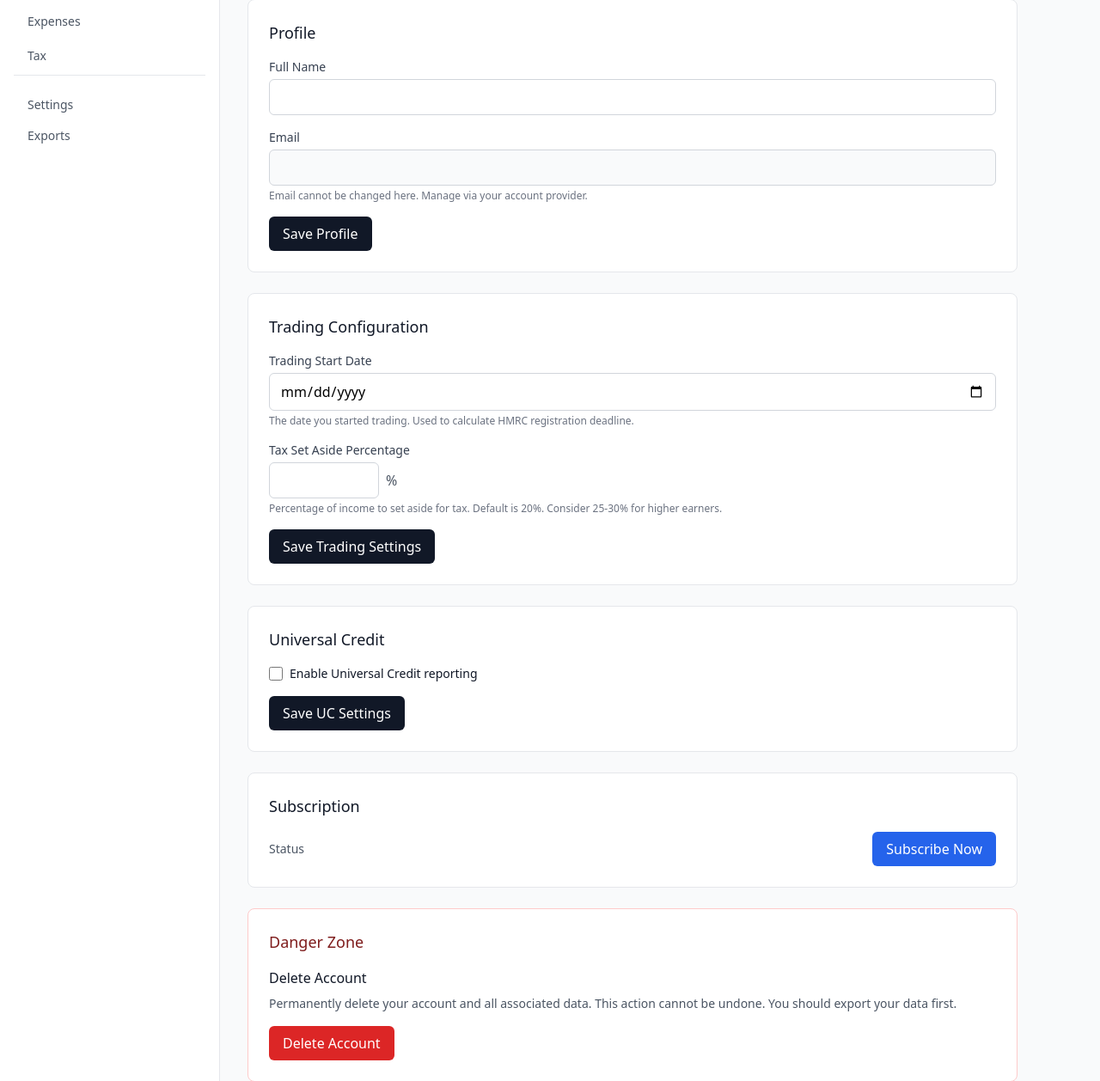
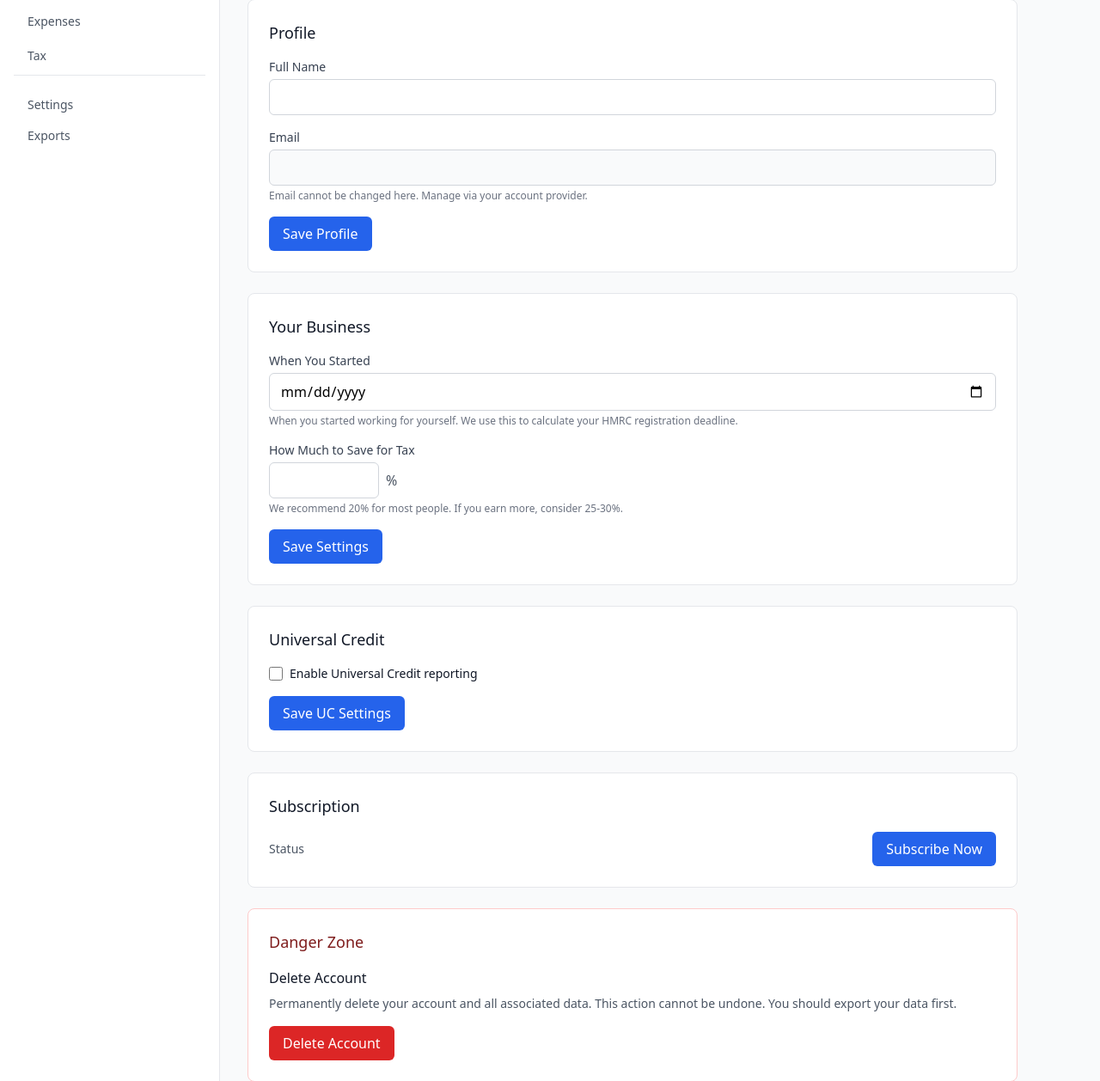
Before and after one commit to LewF-Dev/tax-manager, a Python web app: template backend/app/templates/settings.html in a window 1280 px wide. Shown: the part 154-1412 px from the top of the page at 86% size. Run offline with Jinja, Linux system fonts and the light colour scheme; the template is opened without the code that fills it, so the values that code supplies are empty; some libraries are stand-ins or nearby versions.

Commit message:
Simplify language across income, expenses, tax, and settings pages
- Income: 'Income' → 'Money In', add blue button color
- Expenses: Add green button color and hover effects
- Tax: Simplify all headings and explanations
  - 'Tax Summary' → 'Your Tax'
  - 'Income & Expenses' → 'Your Money'
  - 'Net Profit' → 'What You Keep'
  - 'Estimated Tax' → 'Tax Bill Estimate'
  - 'Tax to Set Aside' → 'Money Saved for Tax'
- Settings: Simplify business configuration language
  - 'Trading Configuration' → 'Your Business'
  - 'Trading Start Date' → 'When You Started'
  - 'Tax Set Aside Percentage' → 'How Much to Save for Tax'
- Add gradient backgrounds to key cards
- Add card-hover effects throughout
- Add transition-colors to all buttons
- Use emojis for visual feedback (✅, ⚠️, 💡)

Co-authored-by: Ona <no-reply@ona.com>

```diff
--- a/backend/app/templates/settings.html
+++ b/backend/app/templates/settings.html
@@ -7,7 +7,7 @@
     <h2 class="text-2xl font-semibold text-gray-900 mb-6">Settings</h2>
 
     <!-- Profile -->
-    <div class="bg-white rounded-lg border border-gray-200 p-6 mb-6">
+    <div class="bg-white rounded-lg border border-gray-200 p-6 mb-6 card-hover">
         <h3 class="text-lg font-medium text-gray-900 mb-4">Profile</h3>
         <form method="POST" action="/settings/profile" class="space-y-4">
             <div>
@@ -33,7 +33,7 @@
             </div>
             <button
                 type="submit"
-                class="px-4 py-2 bg-gray-900 text-white rounded-md hover:bg-gray-800 focus:outline-none focus:ring-2 focus:ring-gray-500"
+                class="px-4 py-2 bg-blue-600 text-white rounded-md hover:bg-blue-700 focus:outline-none focus:ring-2 focus:ring-blue-500 transition-colors"
             >
                 Save Profile
             </button>
@@ -41,11 +41,11 @@
     </div>
 
     <!-- Trading Configuration -->
-    <div class="bg-white rounded-lg border border-gray-200 p-6 mb-6">
-        <h3 class="text-lg font-medium text-gray-900 mb-4">Trading Configuration</h3>
+    <div class="bg-white rounded-lg border border-gray-200 p-6 mb-6 card-hover">
+        <h3 class="text-lg font-medium text-gray-900 mb-4">Your Business</h3>
         <form method="POST" action="/settings/trading" class="space-y-4">
             <div>
-                <label for="trading_start_date" class="block text-sm font-medium text-gray-700 mb-1">Trading Start Date</label>
+                <label for="trading_start_date" class="block text-sm font-medium text-gray-700 mb-1">When You Started</label>
                 <input
                     type="date"
                     id="trading_start_date"
@@ -55,11 +55,11 @@
                     class="w-full px-3 py-2 border border-gray-300 rounded-md focus:outline-none focus:ring-2 focus:ring-blue-500"
                 >
                 <p class="text-xs text-gray-500 mt-1">
-                    The date you started trading. Used to calculate HMRC registration deadline.
+                    When you started working for yourself. We use this to calculate your HMRC registration deadline.
                 </p>
             </div>
             <div>
-                <label for="tax_set_aside_percentage" class="block text-sm font-medium text-gray-700 mb-1">Tax Set Aside Percentage</label>
+                <label for="tax_set_aside_percentage" class="block text-sm font-medium text-gray-700 mb-1">How Much to Save for Tax</label>
                 <div class="flex items-center gap-2">
                     <input
                         type="number"
@@ -75,20 +75,20 @@
                     <span class="text-gray-600">%</span>
                 </div>
                 <p class="text-xs text-gray-500 mt-1">
-                    Percentage of income to set aside for tax. Default is 20%. Consider 25-30% for higher earners.
+                    We recommend 20% for most people. If you earn more, consider 25-30%.
                 </p>
             </div>
             <button
                 type="submit"
-                class="px-4 py-2 bg-gray-900 text-white rounded-md hover:bg-gray-800 focus:outline-none focus:ring-2 focus:ring-gray-500"
+                class="px-4 py-2 bg-blue-600 text-white rounded-md hover:bg-blue-700 focus:outline-none focus:ring-2 focus:ring-blue-500 transition-colors"
             >
-                Save Trading Settings
+                Save Settings
             </button>
         </form>
     </div>
 
     <!-- Universal Credit -->
-    <div class="bg-white rounded-lg border border-gray-200 p-6 mb-6">
+    <div class="bg-white rounded-lg border border-gray-200 p-6 mb-6 card-hover">
         <h3 class="text-lg font-medium text-gray-900 mb-4">Universal Credit</h3>
         <form method="POST" action="/settings/uc" class="space-y-4">
             <div class="flex items-center">
@@ -124,7 +124,7 @@
             </div>
             <button
                 type="submit"
-                class="px-4 py-2 bg-gray-900 text-white rounded-md hover:bg-gray-800 focus:outline-none focus:ring-2 focus:ring-gray-500"
+                class="px-4 py-2 bg-blue-600 text-white rounded-md hover:bg-blue-700 focus:outline-none focus:ring-2 focus:ring-blue-500 transition-colors"
             >
                 Save UC Settings
             </button>
@@ -132,7 +132,7 @@
     </div>
 
     <!-- Subscription -->
-    <div class="bg-white rounded-lg border border-gray-200 p-6 mb-6">
+    <div class="bg-white rounded-lg border border-gray-200 p-6 mb-6 card-hover">
         <h3 class="text-lg font-medium text-gray-900 mb-4">Subscription</h3>
         <div class="space-y-4">
             <div class="flex justify-between items-center">
@@ -144,7 +144,7 @@
                 <form method="POST" action="/settings/manage-subscription">
                     <button
                         type="submit"
-                        class="px-4 py-2 border border-gray-300 text-gray-700 rounded-md hover:bg-gray-50 focus:outline-none focus:ring-2 focus:ring-gray-500"
+                        class="px-4 py-2 border border-gray-300 text-gray-700 rounded-md hover:bg-gray-50 focus:outline-none focus:ring-2 focus:ring-gray-500 transition-colors"
                     >
                         Manage Subscription
                     </button>
@@ -153,7 +153,7 @@
                 <form method="POST" action="/settings/subscribe">
                     <button
                         type="submit"
-                        class="px-4 py-2 bg-blue-600 text-white rounded-md hover:bg-blue-700 focus:outline-none focus:ring-2 focus:ring-blue-500"
+                        class="px-4 py-2 bg-blue-600 text-white rounded-md hover:bg-blue-700 focus:outline-none focus:ring-2 focus:ring-blue-500 transition-colors"
                     >
                         Subscribe Now
                     </button>
@@ -176,7 +176,7 @@
                 <form method="POST" action="/settings/delete-account" onsubmit="return confirm('Are you sure you want to delete your account? This cannot be undone.');">
                     <button
                         type="submit"
-                        class="px-4 py-2 bg-red-600 text-white rounded-md hover:bg-red-700 focus:outline-none focus:ring-2 focus:ring-red-500"
+                        class="px-4 py-2 bg-red-600 text-white rounded-md hover:bg-red-700 focus:outline-none focus:ring-2 focus:ring-red-500 transition-colors"
                     >
                         Delete Account
                     </button>
```
Also changed, not shown: backend/app/templates/expenses.html (+4 -4 lines), backend/app/templates/income.html (+13 -13 lines), backend/app/templates/tax.html (+32 -32 lines).
